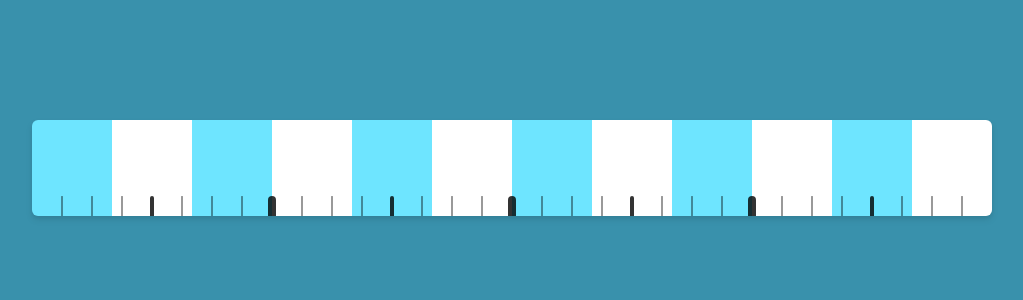
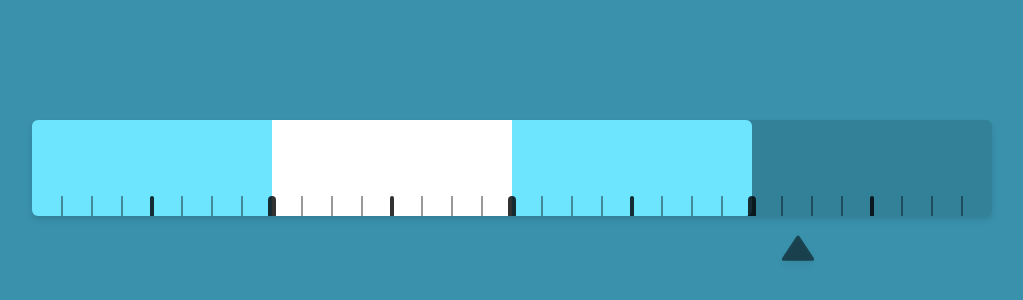
Before and after one commit to jikol1906/rhythm-visualizer, a React (Vite) app: page / in a window 1280 px wide. Shown: the part 232-532 px from the top of the page, without its empty margins (128-1151 px from the left). Built offline with nearby package versions, Linux system fonts and the light colour scheme.

Commit message:
made pointer

```diff
--- a/src/App.tsx
+++ b/src/App.tsx
@@ -4,14 +4,19 @@ import Bar from "./Components/Bar";
 import Measurement from "./Components/Measurement";
 import { gsap } from "gsap";
 import MeasureMentContainer from "./Components/MeasureMentContainer";
+import Pointer from "./Components/Pointer";
 
 function App() {
   const [bars, setBars] = useState([
-    ...Array(12).fill(1 / 4 / 3)
+    1/4,
+    1/4,
+    1/4,
+
 
   ]);
 
   const ref = useRef<HTMLDivElement>(null)
+  const ref2 = useRef<HTMLDivElement>(null)
 
   useLayoutEffect(() => {
     gsap.fromTo(ref.current,{
@@ -21,9 +26,23 @@ function App() {
     }, {
       opacity: 1,
       y:-0,
-      duration:2,
+      duration:1.3,
       ease: "circ.out",
     })
+
+    const g = gsap.fromTo(ref2.current,{
+      left:0,
+
+    }, {
+      left:"100%",
+      duration:10,
+      ease: "linear",
+      repeat:-1
+    })
+
+
+
+
   }, []);
   return (
     <div className="h-full flex justify-center items-center">
@@ -33,11 +52,11 @@ function App() {
         drop-shadow-md
     bg-secondary
     flex
+    flex-1
     rounded-md
-    w-container
-    h-container overflow-hidden
+    max-w-container
+    h-container
     relative
-
     "
       >
         <div className="flex flex-1">
@@ -46,8 +65,12 @@ function App() {
           ))}
         </div>
             <MeasureMentContainer/>
+            <div ref={ref2} className="absolute left-0 top-[120%] -translate-x-1/2">
+              <Pointer/>
+            </div>
       </div>
     </div>
+
   );
 }
 
--- a/src/Components/Bar.tsx
+++ b/src/Components/Bar.tsx
@@ -5,7 +5,9 @@ interface IBarProps {
 }
 
 const Bar: React.FunctionComponent<IBarProps> = ({w}) => {
-  return <div style={{width:`${w*100}%`}} className={"odd:bg-tertiary even:bg-white "}></div>;
+  return <div style={{width:`${w*100}%`}}
+    className={"odd:bg-tertiary even:bg-white first:rounded-l-md last:rounded-r-md"}
+    ></div>;
 };
 
 export default Bar;
--- /dev/null
+++ b/src/Components/Pointer.tsx
@@ -0,0 +1,25 @@
+import * as React from "react";
+
+interface IPointerProps {}
+
+const Pointer: React.FunctionComponent<IPointerProps> = (props) => {
+  return (
+    <>
+      <svg
+        width="33"
+        height="26"
+        viewBox="0 0 33 26"
+        fill="none"
+        xmlns="http://www.w3.org/2000/svg"
+      >
+        <path
+          d="M14.9274 1.37947C15.6726 0.251889 17.3274 0.251888 18.0726 1.37947L32.3207 22.9376C33.149 24.1908 32.2503 25.8621 30.7481 25.8621H2.2519C0.749716 25.8621 -0.148987 24.1908 0.679275 22.9376L14.9274 1.37947Z"
+          fill="black"
+          fill-opacity="0.53"
+        />
+      </svg>
+    </>
+  );
+};
+
+export default Pointer;
--- a/tailwind.config.cjs
+++ b/tailwind.config.cjs
@@ -9,8 +9,10 @@ module.exports = {
         tertiary: "#6EE5FF"
       },
       width: {
+        containerSmall:"40rem"
+      },
+      maxWidth: {
         container:"60rem",
-        containerSmall:"40rem"
       },
       height: {
         container:"6rem"
```
